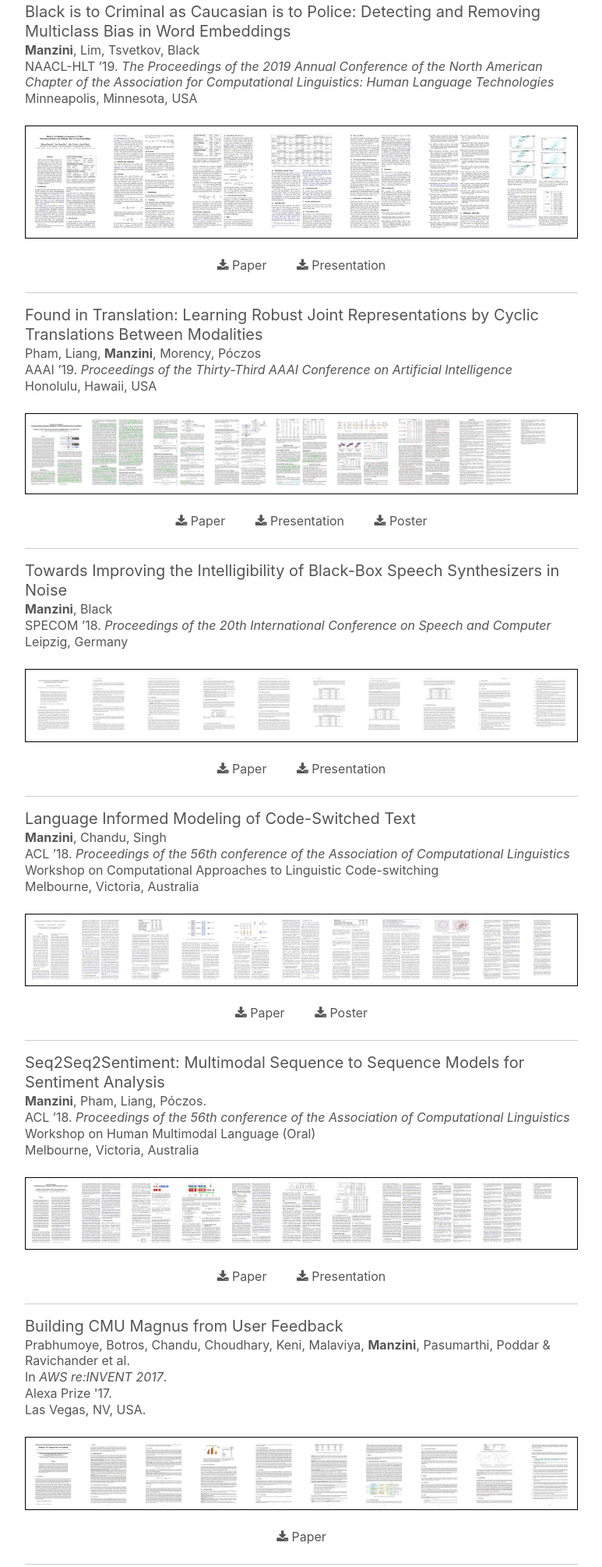
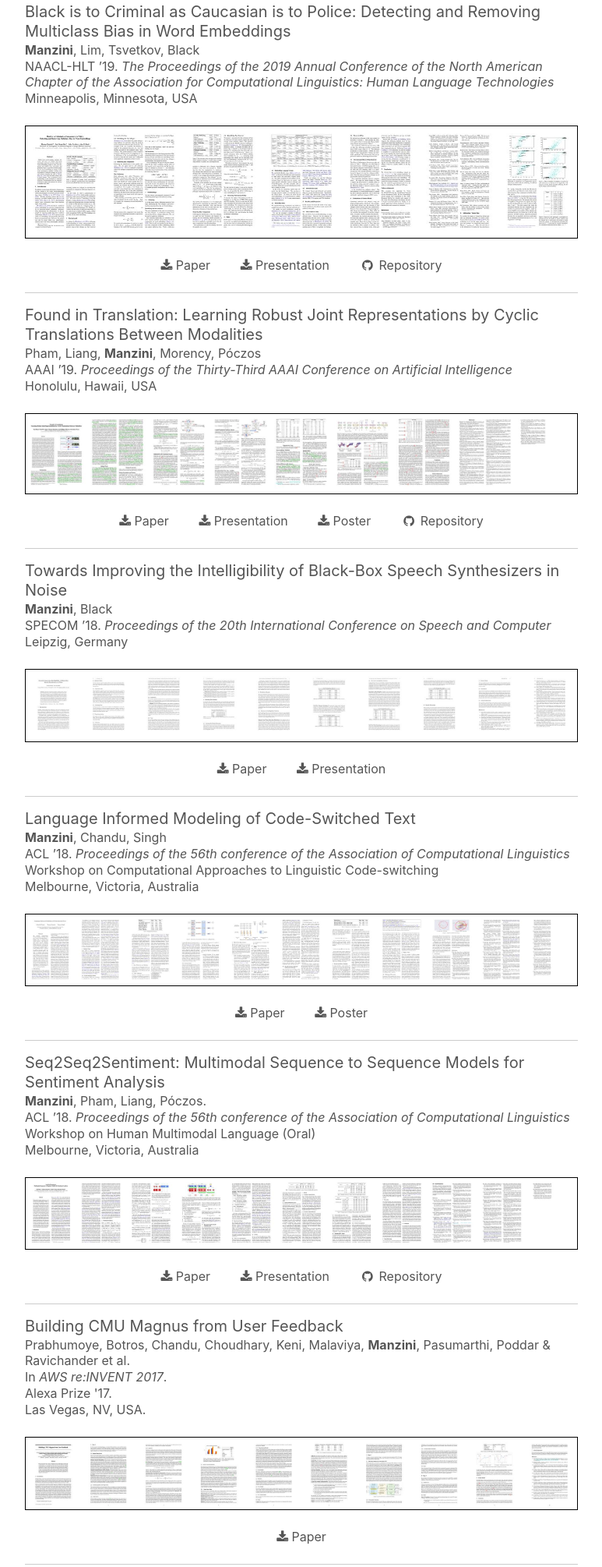
Before and after one commit to TManzini/PersonalWebsite, a website with bundled scripts: page publications.html in a window 1280 px wide. Shown: the part 258-2268 px from the top of the page at 78% size, without its empty margins (253-1026 px from the left). Built offline with nearby package versions, Linux system fonts and the light colour scheme; a web font is replaced by a local one.

Commit message:
Added git repos

```diff
--- a/publications.html
+++ b/publications.html
@@ -83,6 +83,7 @@
                     <p style="margin: 0 0 1px 0; line-height: 1.25; font-size:100%; color:#555555" align="center">
                         <a href="data/papers/Black is to Criminal as Caucasian is to Police - Detecting and Removing Multi Class Bias in Word Embeddings.pdf" class="btn soft-btn-outline" style="font-size:100%"><i class="fa fa-download"></i> Paper</a>
                         <a href="data/presentations/naacl2019_presentation.pdf" class="btn soft-btn-outline" style="font-size:100%"><i class="fa fa-download"></i> Presentation</a>
+                        <a href="https://github.com/TManzini/DebiasMulticlassWordEmbedding" class="btn soft-btn-outline" style="font-size:100%"><i class="fa fa-fw fa-github"></i> Repository</a>
                     </p>
                     <hr style="border-top: 1px solid #ccc; background: transparent;">
                 </div>
@@ -99,6 +100,7 @@
                         <a href="data/papers/Found in Translation Learning Robust Joint Representations by Cyclic Translations Between Modalities.pdf" class="btn soft-btn-outline" style="font-size:100%"><i class="fa fa-download"></i> Paper</a>
                         <a href="data/presentations/foundInTranslation_presentation.pdf" class="btn soft-btn-outline" style="font-size:100%"><i class="fa fa-download"></i> Presentation</a>
                         <a href="data/posters/aaai2019_poster.pdf" class="btn soft-btn-outline" style="font-size:100%"><i class="fa fa-download"></i> Poster</a>
+                        <a href="https://github.com/hainow/MCTN" class="btn soft-btn-outline" style="font-size:100%"><i class="fa fa-fw fa-github"></i> Repository</a>
                     </p>
                     <hr style="border-top: 1px solid #ccc; background: transparent;">
                 </div>
@@ -149,6 +151,7 @@
                     <p style="margin: 0 0 1px 0; line-height: 1.25; font-size:100%; color:#555555" align="center">
                         <a href="data/papers/Seq2Seq2Sentiment - Multimodal Sequence to Sequence Models for Sentiment Analysis.pdf" class="btn soft-btn-outline" style="font-size:100%"><i class="fa fa-download"></i> Paper</a>
                         <a href="data/presentations/mmml2018_presentation.pdf" class="btn soft-btn-outline" style="font-size:100%"><i class="fa fa-download"></i> Presentation</a>
+                        <a href="https://github.com/hainow/MCTN" class="btn soft-btn-outline" style="font-size:100%"><i class="fa fa-fw fa-github"></i> Repository</a>
                     </p>
                     <hr style="border-top: 1px solid #ccc; background: transparent;">
                 </div>
@@ -181,6 +184,8 @@
                     <p style="margin: 0 0 1px 0; line-height: 1.25; font-size:100%; color:#555555" align="center">
                         <a href="data/papers/How Would You Say It - Eliciting Lexically Diverse Data for Supervised Semantic Parsing (07-07-2017).pdf" class="btn soft-btn-outline" style="font-size:100%"><i class="fa fa-download"></i> Paper</a>
                         <a href="data/posters/sigdial2017_poster.pdf" class="btn soft-btn-outline" style="font-size:100%"><i class="fa fa-download"></i> Poster</a>
+                        <a href="https://github.com/oaqa/resources/tree/master/SIGDial%202017" class="btn soft-btn-outline" style="font-size:100%"><i class="fa fa-fw fa-github"></i> Repository</a>
+
                     </p>
                     <hr style="border-top: 1px solid #ccc; background: transparent;">
                 </div>
```
Also changed, not shown: index.html (+2 -0 lines).
